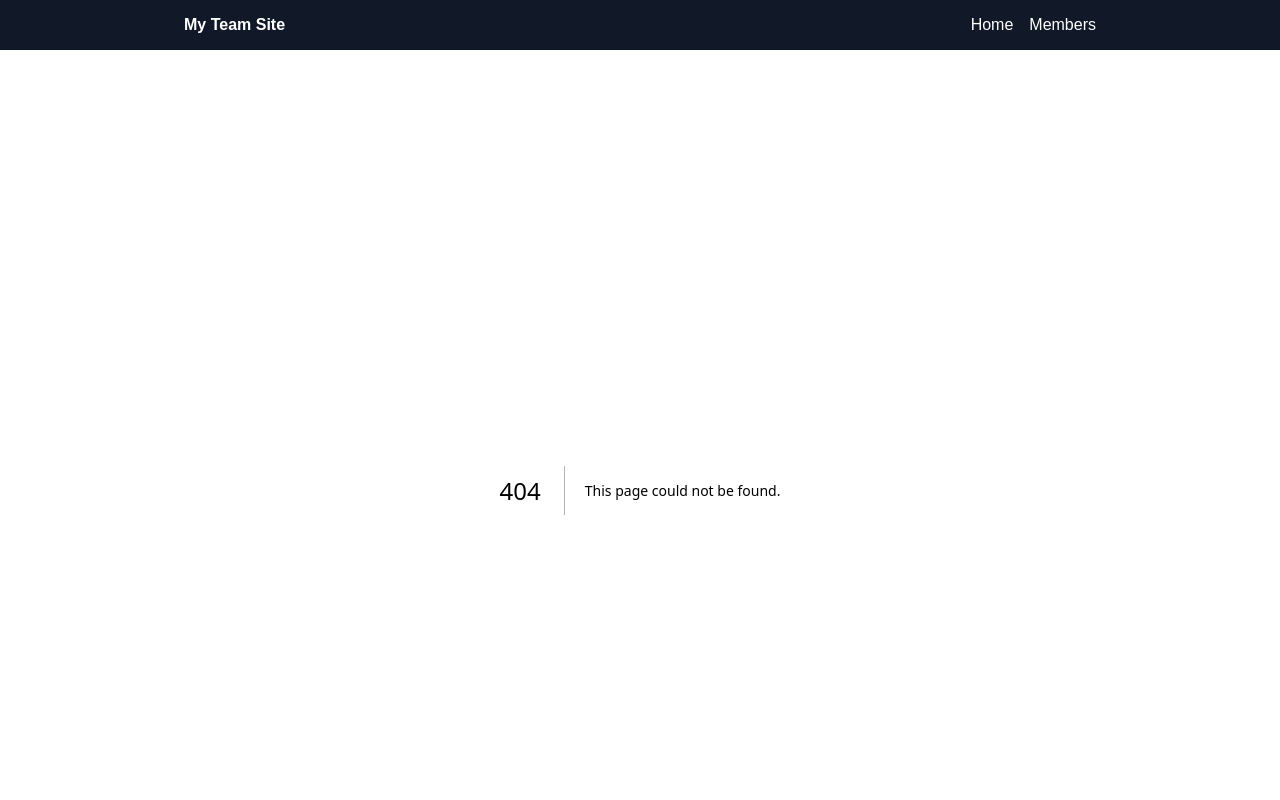
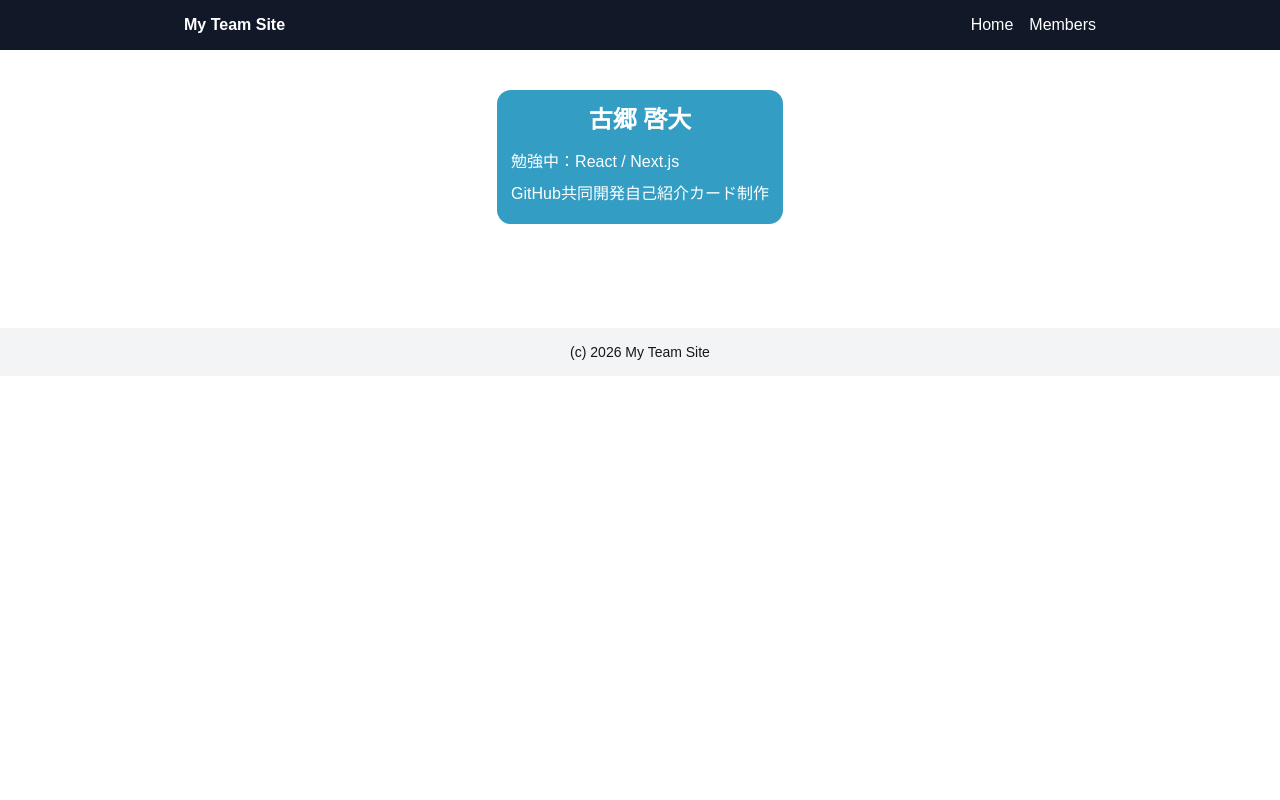
Before and after one commit to yusukeweb/sozosya-202603-webapp, a Next.js app: page /members/kogou in a window 1280 px wide. Before the commit this address had no page. Shown: the top 800 px of the page. Built offline with nearby package versions, Linux system fonts and the light colour scheme.

Commit message:
kogou-profile

```diff
--- /dev/null
+++ b/src/app/members/kogou/members.module.css
@@ -0,0 +1,13 @@
+.container {
+    background-color: rgb(51, 157, 195);
+    border-radius: 14px;
+    padding: 14px;
+    color: rgb(255, 255, 255);
+    line-height: 2rem;
+}
+
+.name {
+    font-size: 1.5rem;
+    text-align: center;
+    padding-bottom: 10px;
+}
--- /dev/null
+++ b/src/app/members/kogou/page.jsx
@@ -0,0 +1,12 @@
+
+import styles from './members.module.css'
+
+export default function MembersPage() {
+  return (
+    <section className={styles.container}>
+      <h1 className={styles.name}>古郷 啓大</h1>
+      <p>勉強中：React / Next.js</p>
+      <p className={styles.messeage}>GitHub共同開発自己紹介カード制作</p>
+    </section>
+  )
+}
```
